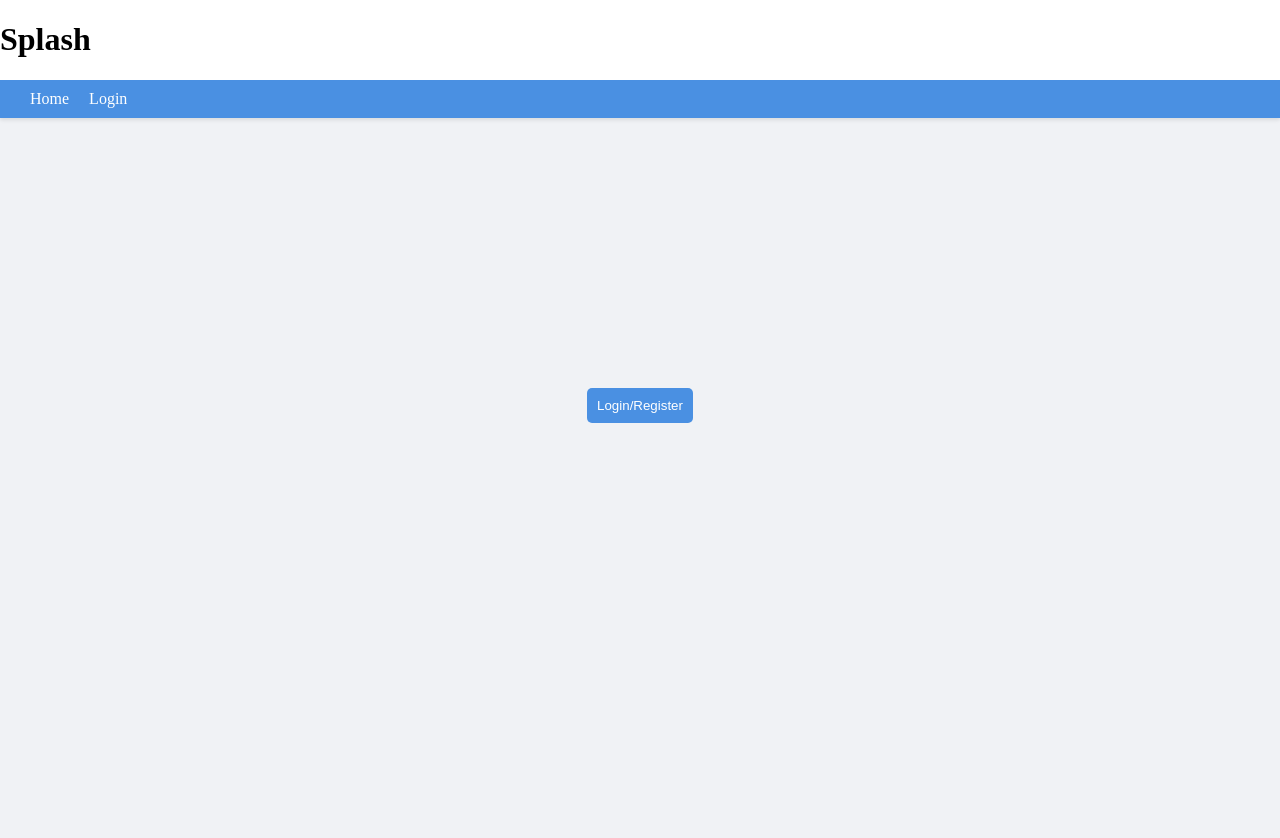
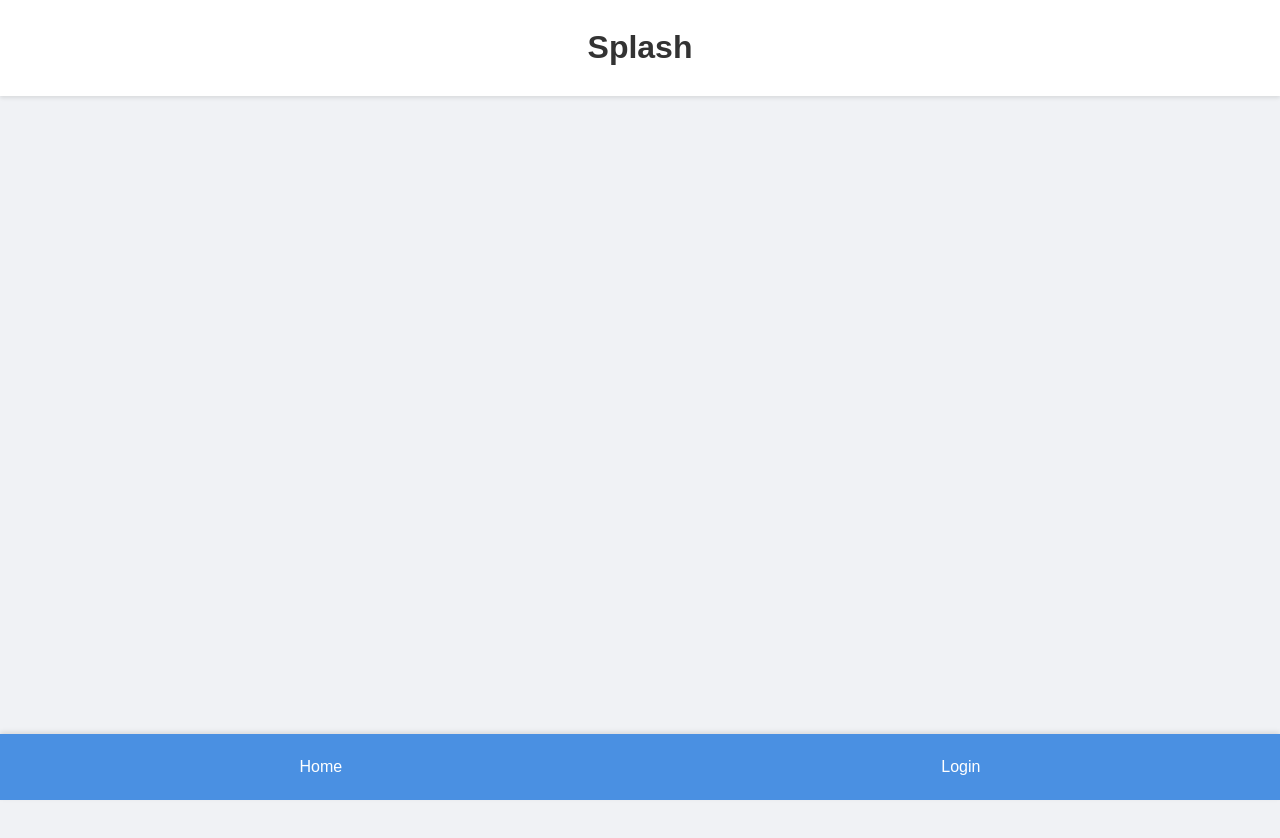
Before and after one commit to Juliansgith/Splash, a React (Create React App) app in the folder client/: page /login in a window 1280 px wide. Shown: the top 838 px of the page. Before the commit the page ends 800 px from the top, so only its background shows below. Built offline with nearby package versions, Linux system fonts and the light colour scheme.

Commit message:
navbar naar beneden en home pagina veranderd. Styling is beetje fucked.

```diff
--- a/client/src/App.js
+++ b/client/src/App.js
@@ -2,15 +2,14 @@ import React, { useState, useEffect } from "react";
 import { BrowserRouter as Router, Routes, Route } from "react-router-dom";
 import { jwtDecode as jwt_decode } from "jwt-decode";
 import NavBar from './components/NavBar';
-import QuestionnaireList from './components/QuestionnaireList';
+import QuestionnaireList from './pages/QuestionnaireList';
 import QuestionnaireDetails from './components/QuestionnaireDetails';
 import CreateQuestionnaire from './pages/CreateQuestionnaire';
-import QuestionnaireDetail from './pages/Questionnaire';
+import QuestionnaireDetail from './components/Questionnaire';
 import LoginRegisterPopup from './components/LoginRegisterPopup';
 import Answers from './pages/Answers';
 import Account from './pages/Accounts';
-import QuestionnaireOverview from "./pages/Questionnaire";
-import Home from "./pages/Overview";
+import QuestionnaireOverview from "./components/Questionnaire";
 
 function App() {
   const [userRole, setUserRole] = useState(null);
@@ -28,7 +27,6 @@ function App() {
       <div className="App">
         <header className="header">
           <h1>Splash</h1>
-          <NavBar userRole={userRole} />
         </header>
         <div className="main-content">
           <Routes>
@@ -41,6 +39,7 @@ function App() {
             <Route path="/login" element={<LoginRegisterPopup setUserRole={setUserRole} />} />
           </Routes>
         </div>
+        <NavBar userRole={userRole} />
       </div>
     </Router>
   );
--- a/client/src/components/QuestionnaireList.js
+++ /dev/null
@@ -1,49 +0,0 @@
-// Importing necessary modules and hooks from React, react-router-dom, axios, and jwt-decode
-import React, { useEffect, useState } from 'react';
-import { useNavigate } from 'react-router-dom';
-import axios from 'axios';
-import { jwtDecode as jwt_decode } from 'jwt-decode';
-
-// Defining a functional component named QuestionnaireList
-function QuestionnaireList() {
-  // useNavigate is a hook from react-router-dom to programmatically navigate
-  const navigate = useNavigate();
-  // useState hook to manage the state of questionnaires, initially an empty array
-  const [questionnaires, setQuestionnaires] = useState([]);
-  // Retrieving a token from local storage, which could be null if not present
-  const token = localStorage.getItem('token');
-  // Decoding the token to get the userId, if token is not null; else userId is null
-  const userId = token ? jwt_decode(token).userId : null;
-
-  // useEffect hook to perform a side effect (data fetching) in the component
-  useEffect(() => {
-    // Using axios to make a GET request to fetch all questionnaires for the given userId
-    axios.get(`http://localhost:5000/all?userId=${userId}`)
-      .then(response => {
-        // Setting the fetched questionnaires to state if the request is successful
-        setQuestionnaires(response.data);
-      })
-      .catch(error => console.log(error)); // Logging error to the console if the request fails
-  }, []); // Empty dependency array means this effect runs once after the initial render
-
-  // Rendering the component
-  return (
-    <div className="questionnaire-container">
-      <h2>Open questionnaires</h2> {/* Displaying the header */}
-      <div className="questionnaire-list">
-        { // Mapping over the questionnaires state to display each questionnaire
-          questionnaires.map((questionnaire) => (
-            <div key={questionnaire._id} className="questionnaire-item">
-              <h3 className="questionnaire-title">{questionnaire.title}</h3>
-              {/* Button to navigate to a questionnaire detail page, using the navigate function */}
-              <button onClick={() => navigate(`/questionnaire/${questionnaire._id}`)} className="open-button">Open</button>
-            </div>
-          ))
-        }
-      </div>
-    </div>
-  );
-}
-
-// Exporting the QuestionnaireList component to be used elsewhere in the application
-export default QuestionnaireList;
--- a/client/src/index.css
+++ b/client/src/index.css
@@ -1,17 +1,16 @@
 body, html {
-  max-height: 100vh;
   height: 100%;
   margin: 0;
+  padding: 0;
+  padding-bottom: 70px;
+  overflow-x: hidden; /* Prevents horizontal scroll */
+  font-family: 'Poppins', sans-serif;
+  background-color: #f0f2f5;
+  color: #333; /* Default text color */
+}
 
-  font-family: Poppins, -apple-system, BlinkMacSystemFont, "Segoe UI", "Roboto",
-    "Oxygen", "Ubuntu", "Cantarell", "Fira Sans", "Droid Sans", "Helvetica Neue",
-    sans-serif "Poppins";
-  -webkit-font-smoothing: antialiased;
-  -moz-osx-font-smoothing: grayscale;
-  display: flex;
-  justify-content: center;
-  align-items: center;
-  background-color: #f0f2f5;
+.main-content {
+  padding-bottom: 10vh; /* Bottom padding should match navbar height */
 }
 
 code {
@@ -22,12 +21,14 @@ code {
 .header {
   position: fixed;
   top: 0;
-  left: 0;
   width: 100%;
-  background-color: #fff; /* Or any color/theme you prefer */
-  z-index: 1000; /* Ensure it stays above other content */
-  box-shadow: 0 2px 4px rgba(0,0,0,0.1); /* Optional: adds a shadow for better separation */
+  background-color: #fff; /* Match with the theme color */
+  z-index: 10; /* Above other items */
+  padding: 1vh 0; /* Responsive padding */
+  box-shadow: 0 2px 4px rgba(0, 0, 0, 0.1);
+  text-align: center;
 }
+
 
 .modal-content {
   position: fixed;
@@ -87,12 +88,11 @@ code {
 }
 
 /* Logout button styling */
-.logout-button {
-  background-color: transparent;
-  color: #4A90E2;
-  border: 2px solid #4A90E2;
-  border-radius: 5px;
-  padding: 5px 10px;
+.logoutbutton {
+  padding: 0.5rem;
+  background: none;
+  border: none;
+  color: white;
   cursor: pointer;
 }
 
@@ -144,8 +144,8 @@ code {
 }
 
 @media (max-width: 768px) {
-  .questionnaire-list {
-    width: 90%; /* Slightly wider on smaller screens */
+  .questionnaire-item {
+    width: 90vw; /* Cards take more width on smaller screens */
   }
 }
 
@@ -187,15 +187,26 @@ code {
 /*create page */
 
 /*navbar*/
+/* Styles for Bottom Navbar */
 .navbar {
-  background-color: #4A90E2;
-  padding: 10px 20px;
+  position: fixed;
+  bottom: 0;
+  left: 0;
+  width: 100%;
+  background-color: #4A90E2; /* Use your theme color here */
+  box-shadow: 0 -2px 5px rgba(0, 0, 0, 0.1);
+  z-index: 100; /* Ensures navbar stays on top */
+  display: flex;
+  justify-content: space-around; /* Space out nav items evenly */
+  padding: 1rem 0; /* Padding on top and bottom */
+  box-sizing: border-box; /* Ensures padding does not affect overall width */
 }
 
+/* Style for each navigation link */
 .nav-link {
   color: white;
-  text-decoration: none;
-  margin: 0 10px;
+  padding: 0.5rem;
+  text-decoration: none; /* Removes underline from links */
 }
 
 .nav-link:hover {
@@ -260,8 +271,15 @@ code {
 }
 
 .open-button {
-  padding: 10px 5%; /* Responsive padding */
-  width: auto; /* Adjusts width according to content */
+  background-color: #4A90E2;
+  color: #ffffff;
+  border: none;
+  padding: 1.5vh 3vw; /* Responsive padding */
+  border-radius: 2vh;
+  cursor: pointer;
+  display: block; /* Full width */
+  width: auto;
+  text-align: center;
 }
 
 /* Ensures responsiveness */
@@ -281,3 +299,50 @@ code {
   font-size: 0.8rem;
   margin-top: 5px;
 }
+
+/* stellingcontainer zooi*/
+.Stellingcontainer {
+  display: flex; /* Flex container */
+  flex-direction: row; /* Items aligned in a row */
+  overflow-x: auto; /* Enables horizontal scrolling */
+  white-space: nowrap; /* Prevents wrapping of items */
+}
+
+.questionnaire-item {
+  flex: 0 0 auto; /* Prevent cards from stretching */
+  width: 80vw; /* Card width, responsive to viewport width */
+  margin: 2vh; /* Margin around the cards */
+  background-color: #ffffff;
+  border-radius: 2vh; /* Rounded corners */
+  box-shadow: 0 2px 4px rgba(0, 0, 0, 0.1); /* Subtle shadow for depth */
+  padding: 4vh; /* Internal spacing */
+}
+
+.questionnaire-container {
+  padding: 2vh;
+  max-width: 40vh;
+}
+
+.title {
+  margin-bottom: 2vh;
+}
+
+.questionnaire-list {
+  display: flex;
+  flex-wrap: nowrap; /* Prevents wrapping */
+  overflow-x: auto;
+  margin-top: 10vh; /* Give some space from the header */
+  padding-bottom: 10vh; /* Give space for scrolling */
+}
+
+.questionnaire-card {
+  background: #fff;
+  border-radius: 1vh; /* Responsive border-radius based on viewport height */
+  box-shadow: 0 0.2vh 0.5vh rgba(0, 0, 0, 0.2); /* Responsive shadow based on viewport height */
+  margin-right: 2vw; /* Responsive margin based on viewport width */
+  padding: 2vh; /* Responsive padding based on viewport height */
+  min-width: 60vw; /* Sets a minimum width for the cards based on viewport width */
+  min-height: 20vh; /* Sets a minimum height for the cards based on viewport height */
+}
+
+/* Add styles for other elements like button etc. as needed */
--- a/client/src/pages/Overview.js
+++ /dev/null
@@ -1,17 +0,0 @@
-import StellingKaart from "../components/StellingBox"
-//ook QuestionnaireList.js hierop toevoegen. Invoegen in app.js als / pagina
-
-function QuestionnaireOverview() {
-    return (
-        <>
-            <StellingKaart
-            title="Mensen vanaf 65 jaar moeten gratis met trein, tram en bus kunnen reizen."
-            tag="Gezondheid"
-            company="Albert Heijn"
-            imgcompany="assets/AHcompany.svg"
-            />
-        </>
-    )
-}
-
-export default QuestionnaireOverview;
--- /dev/null
+++ b/client/src/pages/QuestionnaireList.js
@@ -0,0 +1,38 @@
+import React, { useEffect, useState } from 'react';
+import { useNavigate } from 'react-router-dom';
+import axios from 'axios';
+import { jwtDecode as jwt_decode } from 'jwt-decode';
+import "../css/Stellingbox.css"; // Ensure this file contains the above styles
+
+function QuestionnaireList() {
+  const navigate = useNavigate();
+  const [questionnaires, setQuestionnaires] = useState([]);
+  const token = localStorage.getItem('token');
+  const userId = token ? jwt_decode(token).userId : null;
+
+  useEffect(() => {
+    axios.get(`http://localhost:5000/all?userId=${userId}`)
+      .then(response => {
+        setQuestionnaires(response.data);
+      })
+      .catch(error => console.log(error));
+  }, []);
+
+  return (
+    <div className="questionnaire-container">
+      <h1 className="title">Open Questionnaires</h1>
+      <div className="questionnaire-list">
+        {questionnaires.map(questionnaire => (
+          <div key={questionnaire._id} className="questionnaire-card">
+            <div className="questionnaire-content">
+              <h2>{questionnaire.title}</h2>
+              <button onClick={() => navigate(`/questionnaire/${questionnaire._id}`)}>Open</button>
+            </div>
+          </div>
+        ))}
+      </div>
+    </div>
+  );
+}
+
+export default QuestionnaireList;
```
Also changed, not shown: client/src/components/Questionnaire.js (renamed from client/src/pages/Questionnaire.js). Lines whose indentation alone changed are shown as unchanged.
